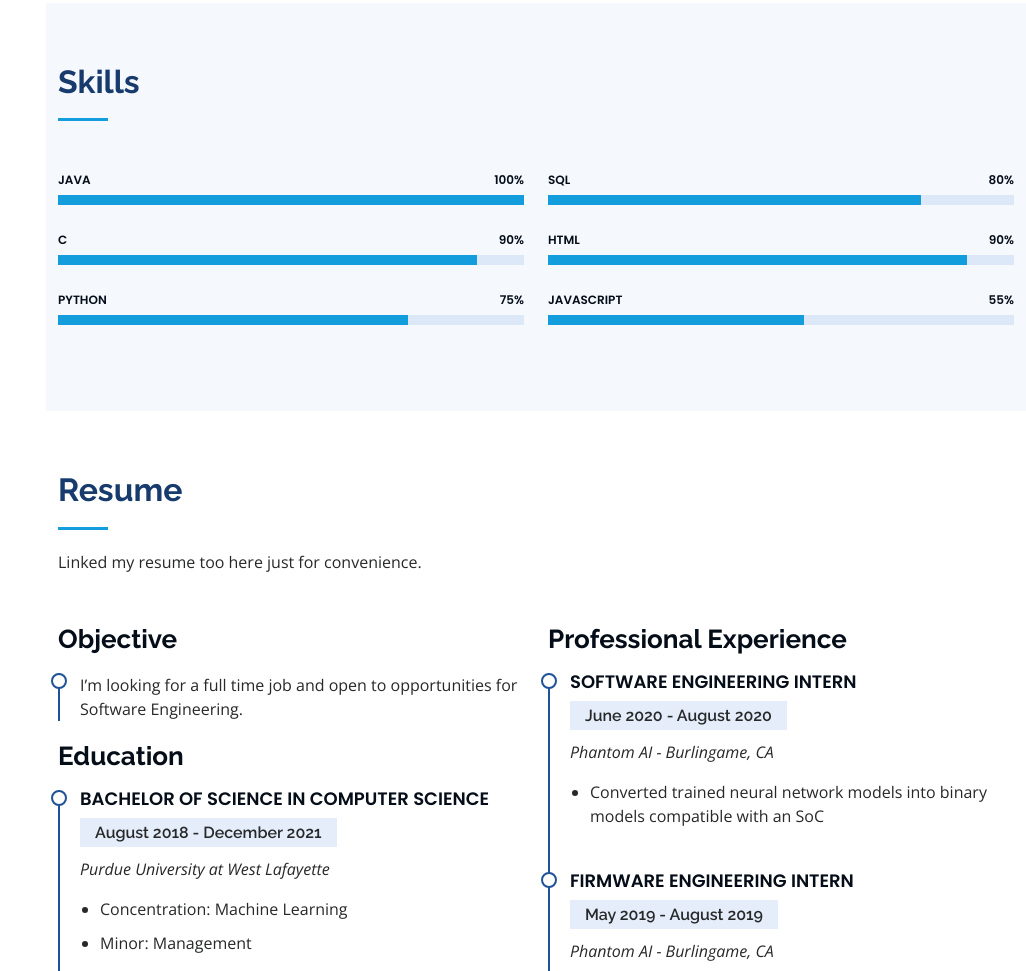
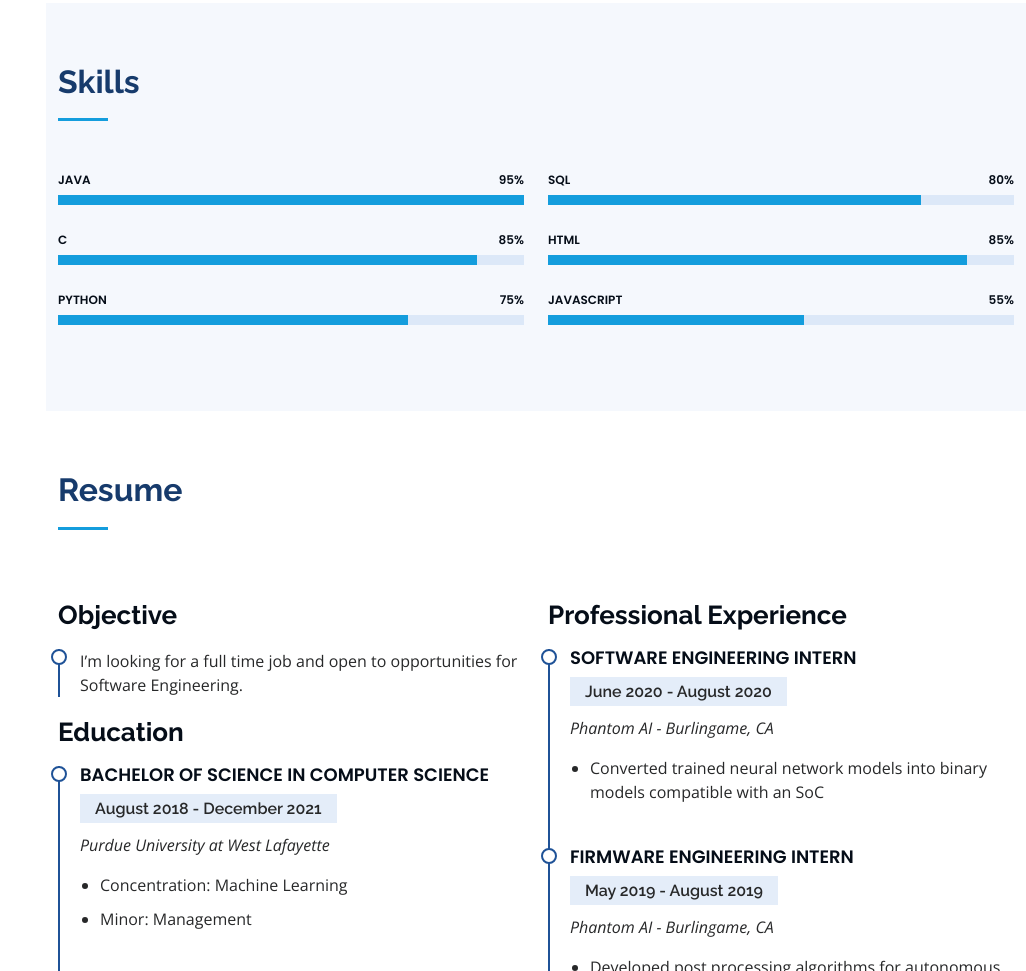
Before and after one commit to irisjyuan/irisjyuan.github.io, a plain HTML site: page index.html in a window 1280 px wide. Shown: the part 1632-2603 px from the top of the page, without its empty margins (254-1280 px from the left). Drawn offline with nearby package versions, Linux system fonts and the light colour scheme.

Commit message:
small edits

```diff
--- a/index.html
+++ b/index.html
@@ -48,7 +48,7 @@
         <img src="assets/img/profile-img.jpg" alt="" class="img-fluid rounded-circle">
         <h1 class="text-light"><a href="index.html">Iris Yuan</a></h1>
         <div class="social-links mt-3 text-center">
-          <a href="https://github.com/irisjyuan" class="skype" target="_"><i class="bx bxl-skype"></i></a>
+          <a href="https://www.github.com/irisjyuan" class="skype" target="_"><i class="bx bxl-skype"></i></a>
           <a href="https://www.linkedin.com/in/irisjyuan/" class="linkedin" target="_"><i class="bx bxl-linkedin"></i></a>
           <a href="https://www.facebook.com/irisyuann/" class="facebook" target="_"><i class="bx bxl-facebook"></i></a>
           <a href="https://www.instagram.com/irisyuann/" class="instagram" target="_"><i class="bx bxl-instagram"></i></a>
@@ -136,14 +136,14 @@
           <div class="col-lg-6" data-aos="fade-up">
 
             <div class="progress">
-              <span class="skill">Java <i class="val">100%</i></span>
+              <span class="skill">Java <i class="val">95%</i></span>
               <div class="progress-bar-wrap">
                 <div class="progress-bar" role="progressbar" aria-valuenow="100" aria-valuemin="0" aria-valuemax="100"></div>
               </div>
             </div>
 
             <div class="progress">
-              <span class="skill">C <i class="val">90%</i></span>
+              <span class="skill">C <i class="val">85%</i></span>
               <div class="progress-bar-wrap">
                 <div class="progress-bar" role="progressbar" aria-valuenow="90" aria-valuemin="0" aria-valuemax="100"></div>
               </div>
@@ -168,7 +168,7 @@
             </div>
 
             <div class="progress">
-              <span class="skill">HTML <i class="val">90%</i></span>
+              <span class="skill">HTML <i class="val">85%</i></span>
               <div class="progress-bar-wrap">
                 <div class="progress-bar" role="progressbar" aria-valuenow="90" aria-valuemin="0" aria-valuemax="100"></div>
               </div>
@@ -194,7 +194,6 @@
 
         <div class="section-title">
           <h2>Resume</h2>
-          <p>Linked my resume too here just for convenience.</p>
         </div>
 
         <div class="row">
```
